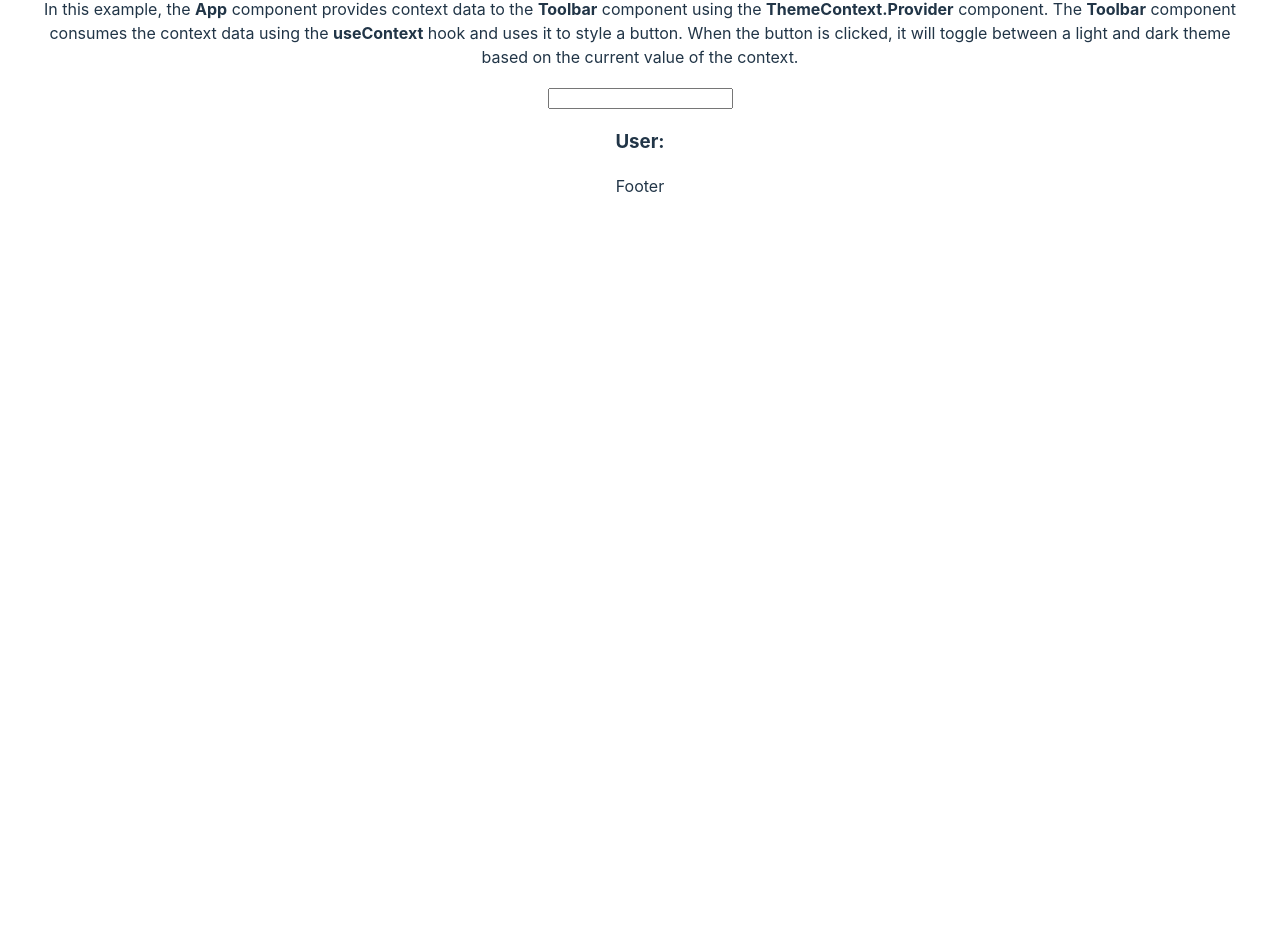
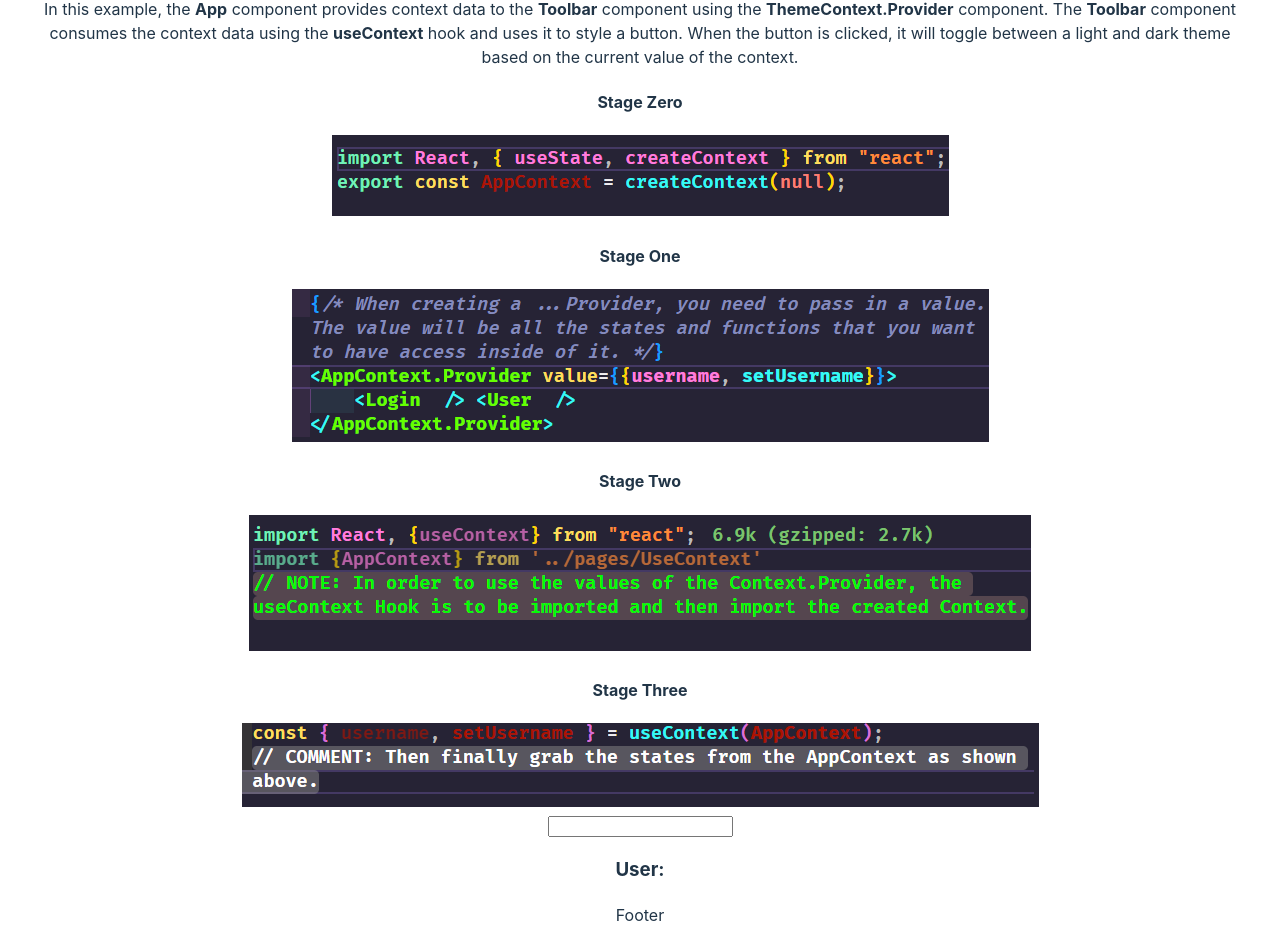
Before and after one commit to Syntax-Read3r/react-hooks-examples, a React (Vite) app in the folder client/: page /useContext in a window 1280 px wide. Shown: the part 1270-2222 px from the top of the page. Before the commit the page ends 1500 px from the top, so only its background shows below. Built offline with nearby package versions, Linux system fonts and the light colour scheme.

Commit message:
useContext page completed part two

```diff
--- a/client/src/pages/UseContext.jsx
+++ b/client/src/pages/UseContext.jsx
@@ -1,8 +1,13 @@
 import React, { useState, createContext } from "react";
+
 import Login from "../components/Login";
 import User from "../components/User";
 
 import img from "../assets/img/useContext.png";
+import value from "../assets/img/valueContext.png";
+import getContext from "../assets/img/importContext.png";
+import usingContext from "../assets/img/using-useContextProvider.png";
+import zero from "../assets/img/start.png";
 
 export const AppContext = createContext(null);
 
@@ -58,6 +63,24 @@ function UseContext() {
 					the button is clicked, it will toggle between a light and dark theme
 					based on the current value of the context.
 				</p>
+				<div>
+					<div>
+						<h4>Stage Zero</h4>
+						<img src={zero} alt="" />
+					</div>
+					<div>
+						<h4>Stage One</h4>
+						<img src={value} alt="" />
+					</div>
+					<div>
+						<h4>Stage Two</h4>
+						<img src={getContext} alt="" />
+					</div>
+					<div>
+						<h4>Stage Three</h4>
+						<img src={usingContext} alt="" />
+					</div>
+				</div>
 			</div>
 			{/* When creating a ...Provider, you need to pass in a value. The value will be all the states and functions that you want to have access inside of it. */}
 			<AppContext.Provider value={{ username, setUsername }}>
```
Also changed, not shown: client/src/assets/img/start.png (added).
